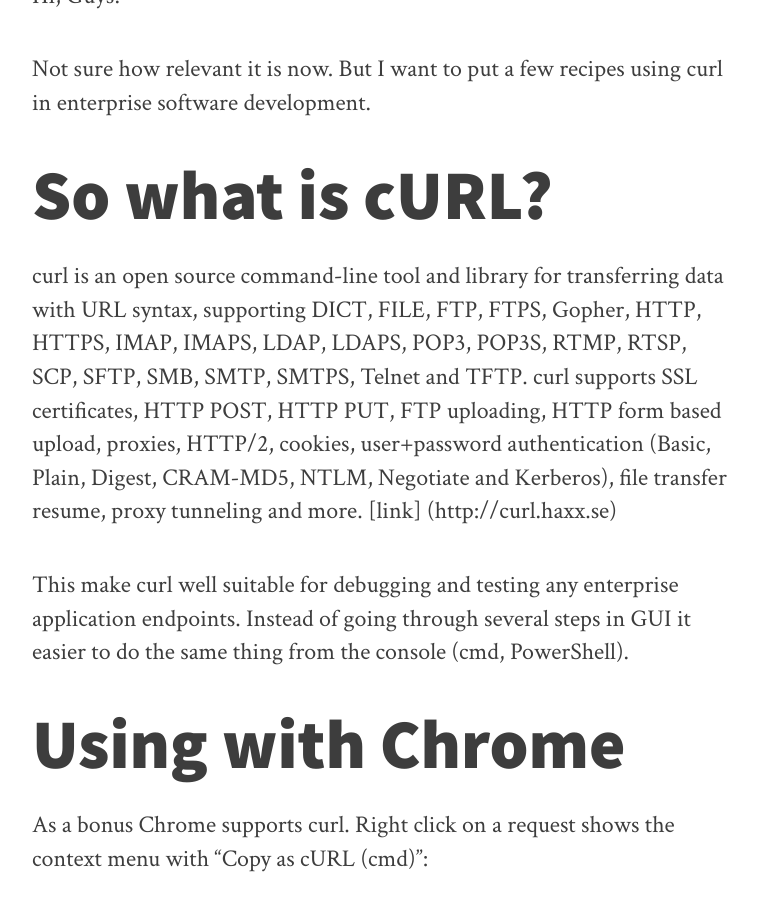
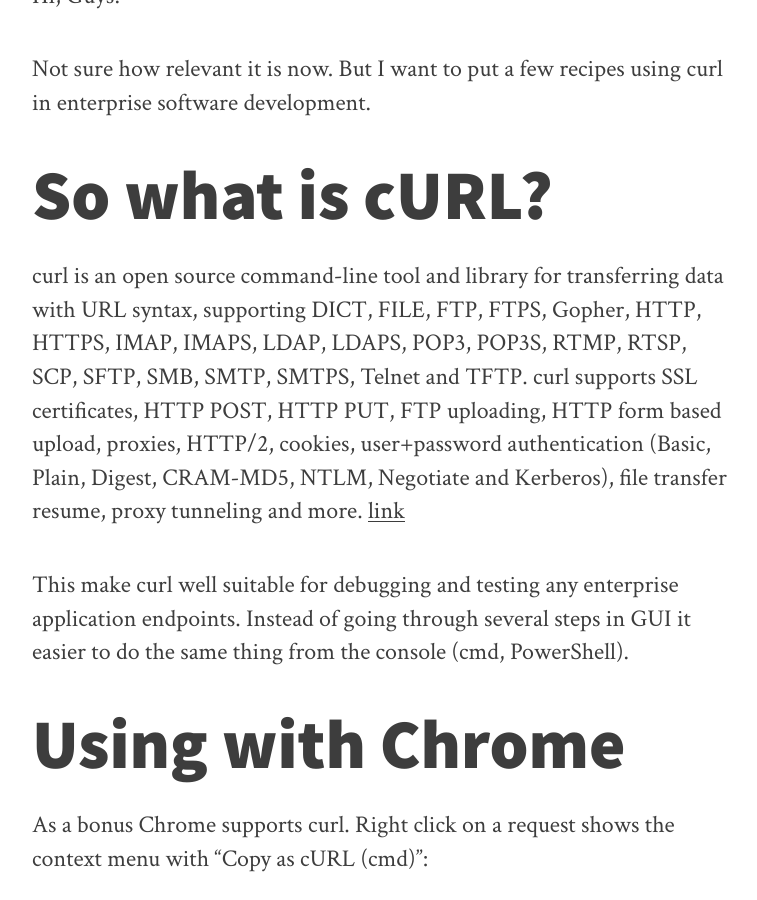
Before and after one commit to vitalikpi/vitalikpi.github.io, a Jekyll site: the page built from _posts/2016-03-10-curl.md, in a window 1280 px wide and 900 px high, scrolled down 302 px. Shown: the whole window, without its empty margins (258-1015 px from the left). Built offline with Jekyll 4.4.1, drawn with Linux system fonts in a browser that asks for light colours; nearby versions of some CDN libraries; part of the change alters nothing that is shown; some of the changed text lies outside the part shown.

Commit message:
Update 2016-03-10-curl.md

```diff
--- a/_posts/2016-03-10-curl.md
+++ b/_posts/2016-03-10-curl.md
@@ -12,7 +12,7 @@ Not sure how relevant it is now. But I want to put a few recipes using curl in e
 
 So what is cURL?
 =============
-curl is an open source command-line tool and library for transferring data with URL syntax, supporting DICT, FILE, FTP, FTPS, Gopher, HTTP, HTTPS, IMAP, IMAPS, LDAP, LDAPS, POP3, POP3S, RTMP, RTSP, SCP, SFTP, SMB, SMTP, SMTPS, Telnet and TFTP. curl supports SSL certificates, HTTP POST, HTTP PUT, FTP uploading, HTTP form based upload, proxies, HTTP/2, cookies, user+password authentication (Basic, Plain, Digest, CRAM-MD5, NTLM, Negotiate and Kerberos), file transfer resume, proxy tunneling and more. [link] (http://curl.haxx.se)
+curl is an open source command-line tool and library for transferring data with URL syntax, supporting DICT, FILE, FTP, FTPS, Gopher, HTTP, HTTPS, IMAP, IMAPS, LDAP, LDAPS, POP3, POP3S, RTMP, RTSP, SCP, SFTP, SMB, SMTP, SMTPS, Telnet and TFTP. curl supports SSL certificates, HTTP POST, HTTP PUT, FTP uploading, HTTP form based upload, proxies, HTTP/2, cookies, user+password authentication (Basic, Plain, Digest, CRAM-MD5, NTLM, Negotiate and Kerberos), file transfer resume, proxy tunneling and more. [link](http://curl.haxx.se)
 
 This make curl well suitable for debugging and testing any enterprise application endpoints. Instead of going through several steps in GUI it easier to do the same thing from the console (cmd, PowerShell).
 
@@ -55,12 +55,12 @@ JSON responce
 
 Usually, we get a response in JSON format. Right? Don't tell about XML it's not fancy anymore.
 cURL doesn't format response. So we need an additional tool for this. My personal choice here is [jsontool](https://www.npmjs.com/package/jsontool).
-Take a deep breath my old school friends. It's a package in NPM. All you need is to run and install NodeJS and run following command:
+Take a deep breath, my old-school friends. It's a package in NPM. All you need is to run and install NodeJS and run following command:
 {% highlight bat %}
 npm install jsontool -g
 {% endhighlight %}
 
-Now to get pretty printed responces in you console pipe all cURL output to jsontool. Like here:
+Now it's time to get pretty printed response in you console. Pipe all the cURL output to jsontool. Like here:
 {% highlight bat %}
 curl "http://bigenterprise.com" -H "Accept: application/json" --compressed | json
 {% endhighlight %}
```
